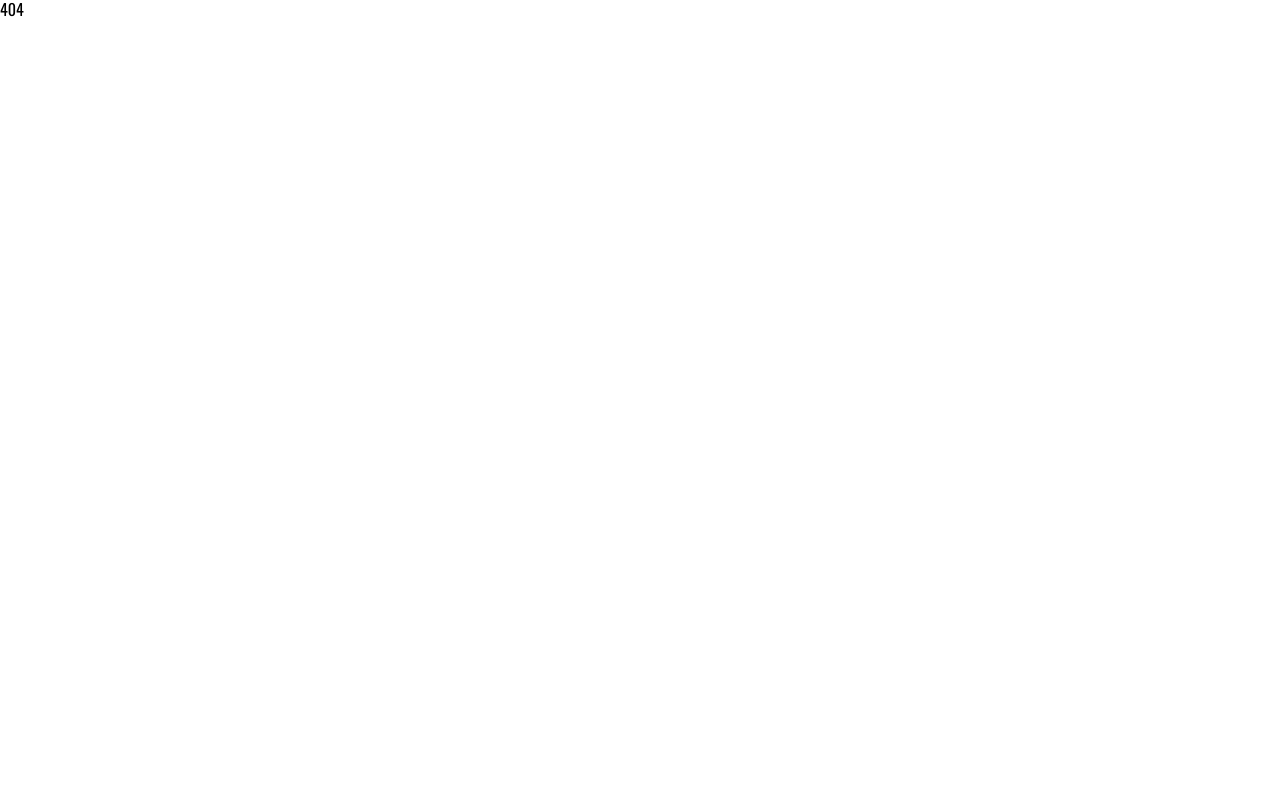
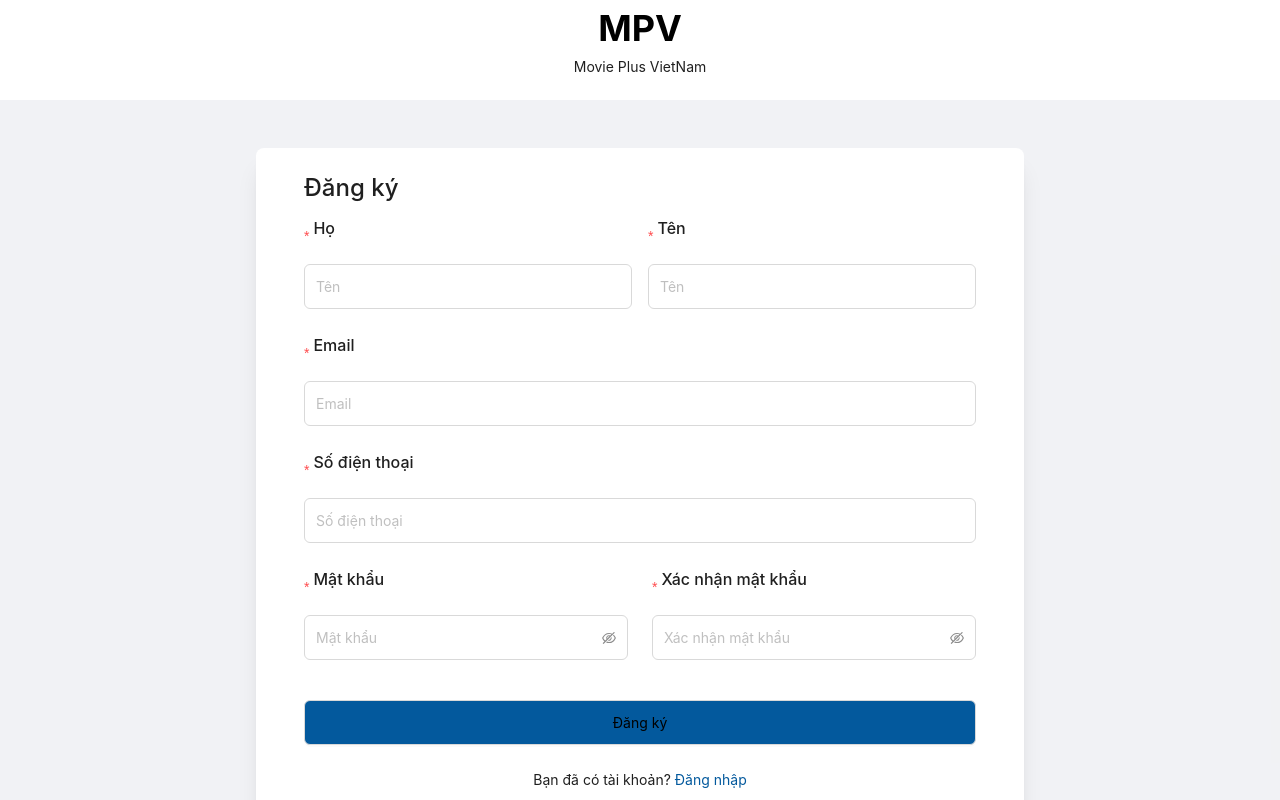
Before and after one commit to PROJECT-25103/FE, a React (Vite) app: page /auth/register in a window 1280 px wide. Shown: the top 800 px of the page. Built offline with nearby package versions, Linux system fonts and the light colour scheme.

Commit message:
giao dien dang ky

```diff
--- a/package.json
+++ b/package.json
@@ -12,6 +12,7 @@
   "dependencies": {
     "@ant-design/icons": "^6.1.0",
     "@tailwindcss/vite": "^4.1.16",
+    "@tanstack/react-query": "^5.90.7",
     "antd": "^5.27.6",
     "axios": "^1.13.1",
     "framer-motion": "^12.23.24",
--- /dev/null
+++ b/src/common/hooks/useMessage.js
@@ -0,0 +1,25 @@
+import {App} from "antd";
+
+export const useMessage = () => {
+  const { message: antdMessage } = App.useApp();
+
+  const HandleError = (error, options = {}) => {
+    const {
+      type = "error",
+      field = "message",
+      fallback = "Đã có lỗi xảy ra!",
+      silent = false,
+    } = options;
+
+    const msg =
+      (error?.response?.data && error.response.data[field]) ||
+      error?.message ||
+      fallback;
+
+      if (!silent) antdMessage[type](msg);
+
+    return msg;
+  };
+
+  return { HandleError, antdMessage };
+};
--- /dev/null
+++ b/src/common/layouts/AuthLayout.jsx
@@ -0,0 +1,45 @@
+import React from "react";
+import { Link, Outlet } from "react-router";
+
+const AuthLayout = () => {
+  return (
+    <div className="grid grid-rows-[1fr_5fr_1fr] h-screen">
+      <header className="py-2 ">
+        <div className="flex items-center max-w-7xl xl:mx-auto justify-center">
+          <div className="flex flex-col gap-2 items-center">
+            <Link className="text-4xl font-bold m-0! text-black!">MPV</Link>
+            <p>Movie Plus VietNam</p>
+          </div>
+        </div>
+      </header>
+
+      <div className="bg-gray-300/30">
+        <Outlet />
+      </div>
+
+      <footer className="bg-black py-4 text-center text-white text-sm">
+        <div className="max-w-6xl mx-auto px-4">
+          <p className="text-white/80 mb-2">
+            Liên hệ:{" "}
+            <a
+              href="mailto:support@mpv.vn"
+              className="text-primary! hover:underline"
+            >
+              support@mpv.vn
+            </a>{" "}
+            | Hotline:{" "}
+            <a href="tel:19001009" className="text-primary! hover:underline">
+              1900 1009
+            </a>{" "}
+            | Địa chỉ: Trịnh Văn Bô, Nam Từ Liêm, Hà Nội
+          </p>
+          <p className="text-white/60">
+            © 2025 MPV — Movie Plus Vietnam. All rights reserved.
+          </p>
+        </div>
+      </footer>
+    </div>
+  );
+};
+
+export default AuthLayout;
--- /dev/null
+++ b/src/common/services/auth.service.js
@@ -0,0 +1,6 @@
+import api from "../utils/api";
+
+export const registerService = async (payload) => {
+  const { data } = await api.post("/auth/register", payload);
+  return data;
+};
--- /dev/null
+++ b/src/common/utils/formRule.js
@@ -0,0 +1,30 @@
+export const formRules = {
+  required: (fieldName, type = "type") => ({
+    required: true,
+    message: `Vui lòng ${
+      type === "type" ? "nhập" : "chọn"
+    } ${fieldName.toLowerCase()}!`,
+  }),
+
+  minLength: (label, min) => ({
+    min,
+    message: `${label} ít nhất ${min} ký tự!`,
+  }),
+
+  maxLength: (label, max) => ({
+    max,
+    message: `${label} tối đa ${max} ký tự!`,
+  }),
+
+  textRange: (label, min, max) => ({
+    validator: (_, value) => {
+      if (!value) return Promise.resolve();
+      const length = value.trim().length;
+      if (length < min)
+        return Promise.reject(new Error(`${label} ít nhất ${min} ký tự!`));
+      if (length > max)
+        return Promise.reject(new Error(`${label} tối đa ${max} ký tự!`));
+      return Promise.resolve();
+    },
+  }),
+};
--- a/src/main.jsx
+++ b/src/main.jsx
@@ -3,9 +3,13 @@ import { StrictMode } from "react";
 import { createRoot } from "react-dom/client";
 import "./index.css";
 import App from "./App.jsx";
+import { QueryClient, QueryClientProvider } from "@tanstack/react-query";
 
+const queryClient = new QueryClient();
 createRoot(document.getElementById("root")).render(
   <StrictMode>
-    <App />
+    <QueryClientProvider client={queryClient}>
+      <App />
+    </QueryClientProvider>
   </StrictMode>,
 );
--- /dev/null
+++ b/src/pages/client/auth/RegisterPage.jsx
@@ -0,0 +1,159 @@
+import { Button, Form, Input } from "antd";
+import { formRules } from "../../../common/utils/formRule";
+import { useMutation } from "@tanstack/react-query";
+import { registerService } from "../../../common/services/auth.service";
+import { useMessage } from "../../../common/hooks/useMessage";
+
+const RegisterPage = () => {
+  const [form] = Form.useForm();
+  const { HandleError, antdMessage } = useMessage();
+  const { mutate, isPending } = useMutation({
+    mutationFn: (payload) => registerService(payload),
+    onSuccess: ({ message }) => {
+      antdMessage.success(message);
+    },
+    onError: (err) => HandleError(err),
+  });
+  const handleSubmit = async (values) => {
+    const { confirmPassword, firstName, lastName, ...payload } = values;
+    void confirmPassword;
+    const userName = `${firstName} ${lastName}`;
+    mutate({ userName, ...payload });
+  };
+  return (
+    <div className="flex justify-center">
+      <div className="flex flex-col px-12 flex-1 max-w-3xl bg-white shadow-xl my-12 rounded-lg py-6">
+        <h3 className="text-2xl text-start">Đăng ký</h3>
+        <Form form={form} layout="vertical" onFinish={handleSubmit}>
+          <div className="flex items-center gap-4">
+            <Form.Item
+              label={<p className="text-base font-medium">Họ</p>}
+              className="flex-1"
+              name={"firstName"}
+              required
+              rules={[
+                formRules.required("Họ"),
+                formRules.textRange("Họ", 2, 12),
+              ]}
+            >
+              <Input
+                style={{ height: 45, boxShadow: "none" }}
+                placeholder="Tên"
+              />
+            </Form.Item>
+            <Form.Item
+              label={<p className="text-base font-medium">Tên</p>}
+              className="flex-1"
+              name={"lastName"}
+              required
+              rules={[
+                formRules.required("Tên"),
+                formRules.textRange("Tên", 2, 12),
+              ]}
+            >
+              <Input
+                style={{ height: 45, boxShadow: "none" }}
+                placeholder="Tên"
+              />
+            </Form.Item>
+          </div>
+          <Form.Item
+            label={<p className="text-base font-medium">Email</p>}
+            className="flex-1"
+            name={"email"}
+            required
+            rules={[
+              formRules.required("email"),
+              { type: "email", message: "Vui lòng nhập đúng định dạng email!" },
+            ]}
+          >
+            <Input
+              style={{ height: 45, boxShadow: "none" }}
+              placeholder="Email"
+            />
+          </Form.Item>
+          <Form.Item
+            label={<p className="text-base font-medium">Số điện thoại</p>}
+            className="flex-1"
+            name={"phone"}
+            required
+            rules={[
+              formRules.required("số điện thoại"),
+              {
+                pattern: /^(0|\+84)(\d{9})$/,
+                message: "Vui lòng nhập số điện thoại hợp lệ!",
+              },
+            ]}
+          >
+            <Input
+              style={{ height: 45, boxShadow: "none" }}
+              placeholder="Số điện thoại"
+            />
+          </Form.Item>
+          <div className="flex items-center gap-6">
+            <Form.Item
+              label={<p className="text-base font-medium">Mật khẩu</p>}
+              className="flex-1"
+              name={"password"}
+              required
+              hasFeedback
+              rules={[formRules.required("Mật khẩu")]}
+            >
+              <Input.Password
+                style={{ height: 45, boxShadow: "none" }}
+                placeholder="Mật khẩu"
+              />
+            </Form.Item>
+            <Form.Item
+              label={<p className="text-base font-medium">Xác nhận mật khẩu</p>}
+              className="flex-1"
+              name={"confirmPassword"}
+              required
+              rules={[
+                formRules.required("Xác nhận mật khẩu"),
+                ({ getFieldValue }) => ({
+                  validator(_, value) {
+                    if (!value || getFieldValue("password") === value) {
+                      return Promise.resolve();
+                    }
+                    return Promise.reject(
+                      new Error("Mật khẩu xác nhận không khớp!"),
+                    );
+                  },
+                }),
+              ]}
+            >
+              <Input.Password
+                style={{ height: 45, boxShadow: "none" }}
+                placeholder="Xác nhận mật khẩu"
+              />
+            </Form.Item>
+          </div>
+          <Form.Item className="mt-4!">
+            <Button
+              disabled={isPending}
+              loading={isPending}
+              htmlType="submit"
+              style={{
+                background: `var(--color-primary)`,
+                height: 45,
+                width: "100%",
+                color: "black",
+              }}
+            >
+              Đăng ký
+            </Button>
+          </Form.Item>
+          <p className="text-center">
+            Bạn đã có tài khoản?{" "}
+            <span className="text-primary cursor-pointer hover:underline">
+              Đăng nhập
+            </span>
+          </p>
+        </Form>
+      </div>
+    </div>
+  );
+};
+
+export default RegisterPage;
--- a/src/routes/index.jsx
+++ b/src/routes/index.jsx
@@ -1,16 +1,21 @@
 import { createBrowserRouter, RouterProvider } from "react-router";
-import { MainRoutes } from "./mainRoutes";
-import NotfoundPage from "../pages/NotfoundPage";
+import { MainRoutes } from "./MainRoutes";
+import NotFoundPage from "../pages/NotFoundPage";
 import { AdminRoutes } from "./AdminRoutes";
+import { App } from "antd";
 
 const routes = createBrowserRouter([
   ...MainRoutes,
   ...AdminRoutes,
   {
     path: "*",
-    element: <NotfoundPage />,
+    element: <NotFoundPage />,
   },
 ]);
 export const AppRoutes = () => {
-  return <RouterProvider router={routes} />;
+  return (
+    <App>
+      <RouterProvider router={routes} />
+    </App>
+  );
 };
```
Also changed, not shown: src/routes/MainRoutes.jsx (+11 -4 lines), 1 other file (tests, documents, lock files or other folders).
